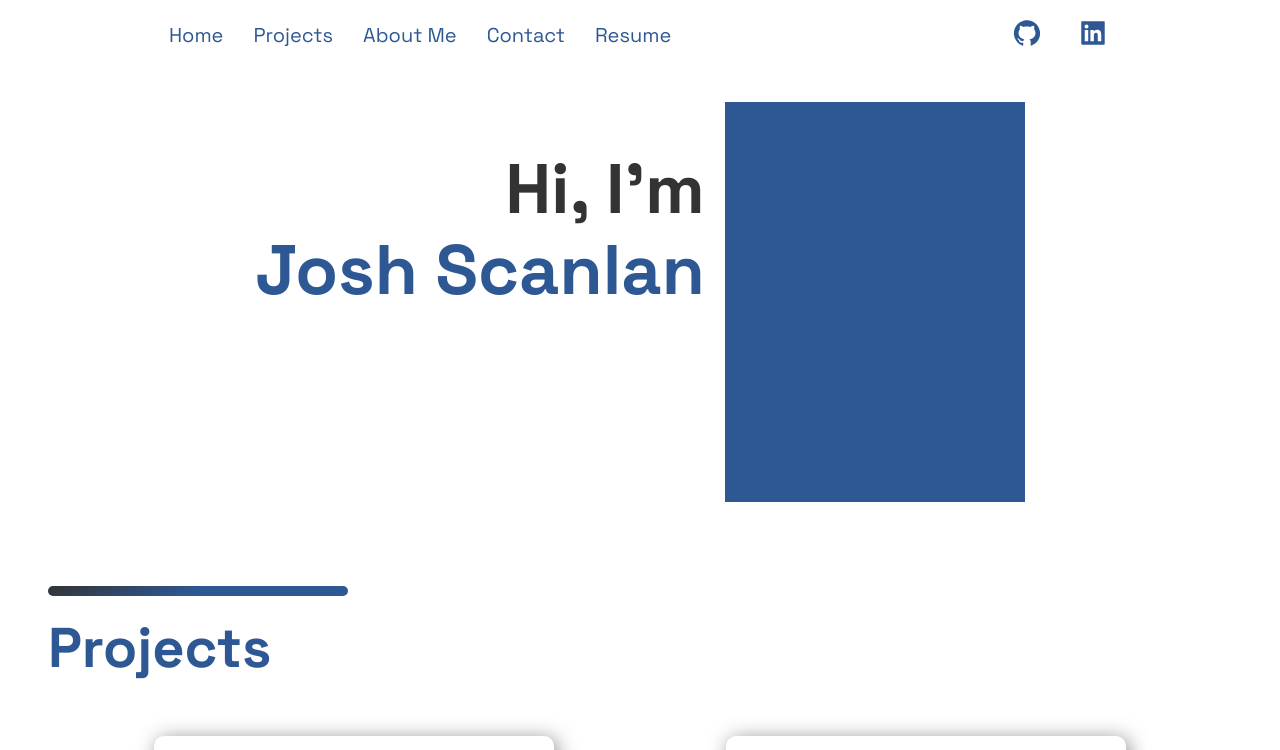
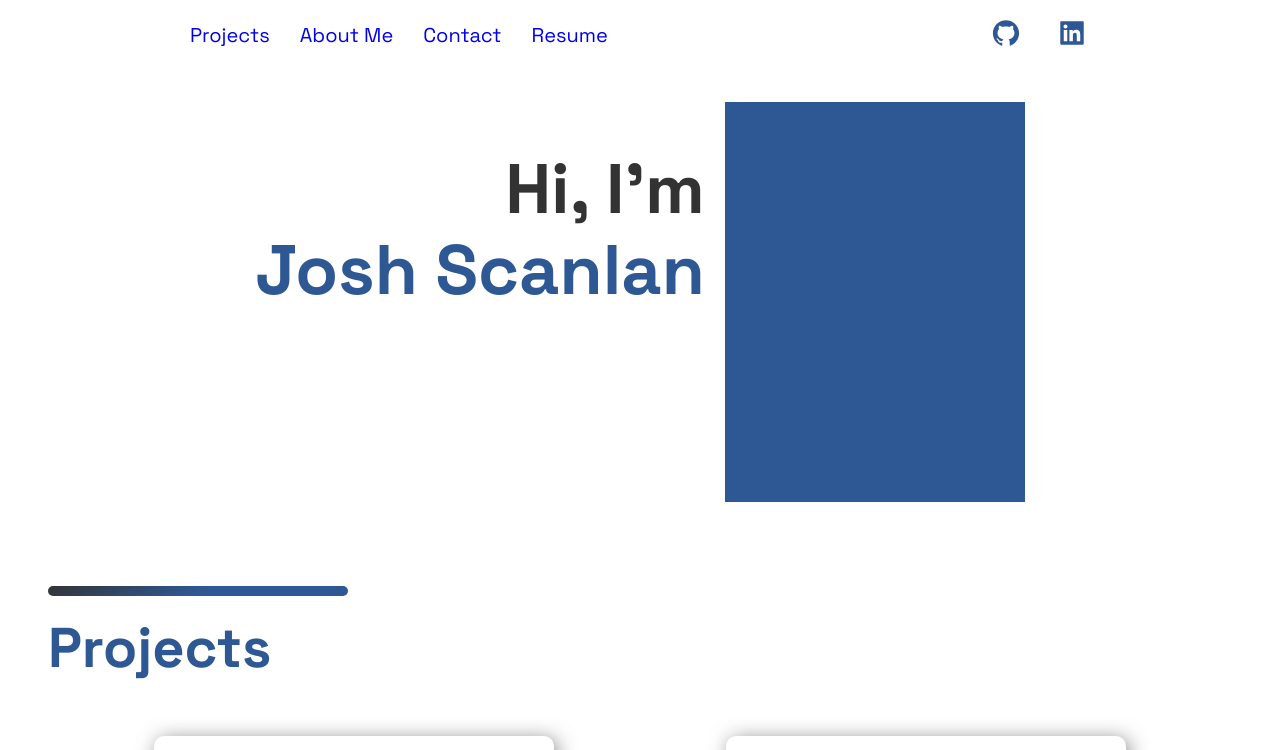
Before and after one commit to joshuascan/personal-portfolio, a Next.js app: page / in a window 1280 px wide. Shown: the top 750 px of the page. Built offline with nearby package versions, Linux system fonts and the light colour scheme.

Commit message:
removes Home from header

```diff
--- a/src/components/Header/Header.js
+++ b/src/components/Header/Header.js
@@ -7,27 +7,22 @@ const Header = () => (
   <Container>
     <Div1>
       <li>
-        <Link href="/">
-          <NavLink>Home</NavLink>
-        </Link>
-      </li>
-      <li>
-        <Link href="#projects">
+        <Link href="#projects" passHref>
           <NavLink>Projects</NavLink>
         </Link>
       </li>
       <li>
-        <Link href="#about">
+        <Link href="#about" passHref>
           <NavLink>About Me</NavLink>
         </Link>
       </li>
       <li>
-        <Link href="#contact">
+        <Link href="#contact" passHref>
           <NavLink>Contact</NavLink>
         </Link>
       </li>
       <li>
-        <Link href="#resume">
+        <Link href="#resume" passHref>
           <NavLink>Resume</NavLink>
         </Link>
       </li>
```
